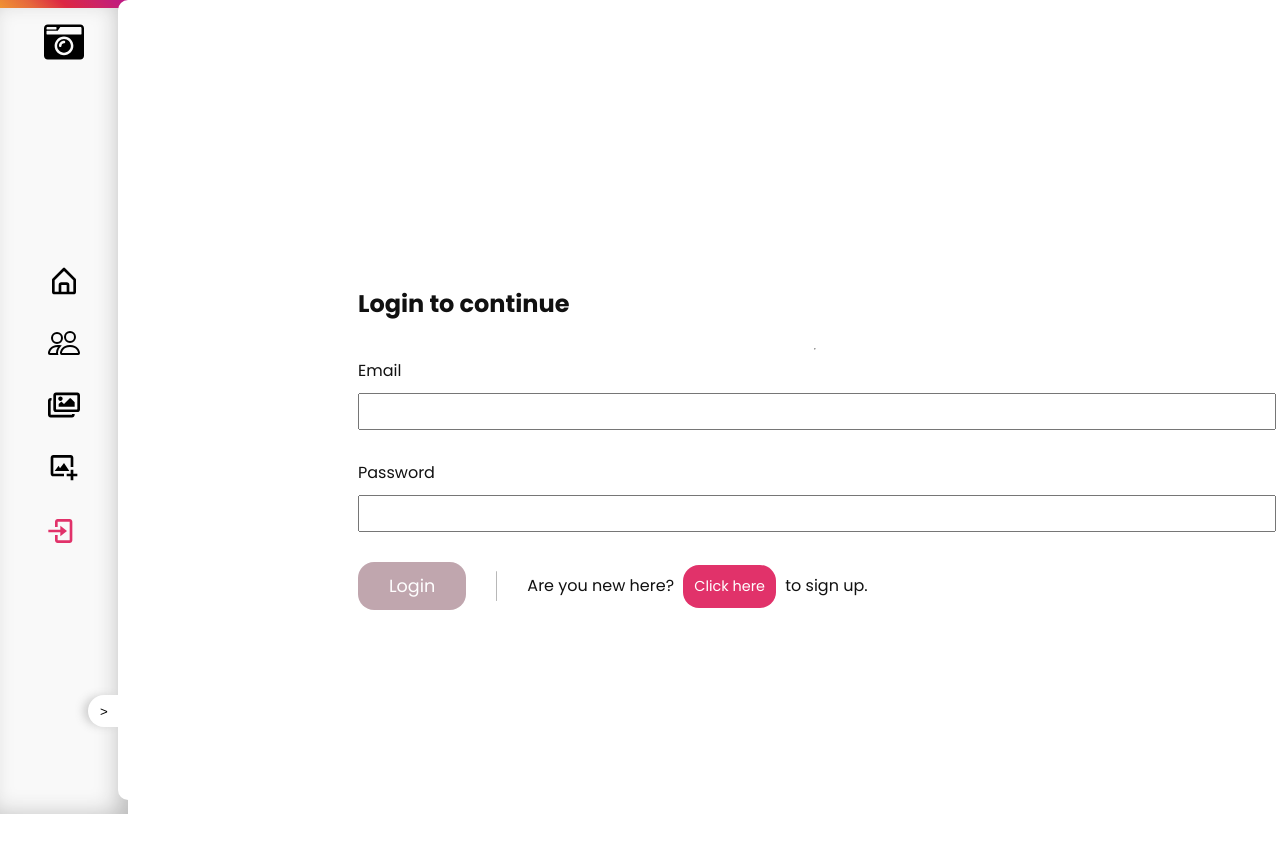
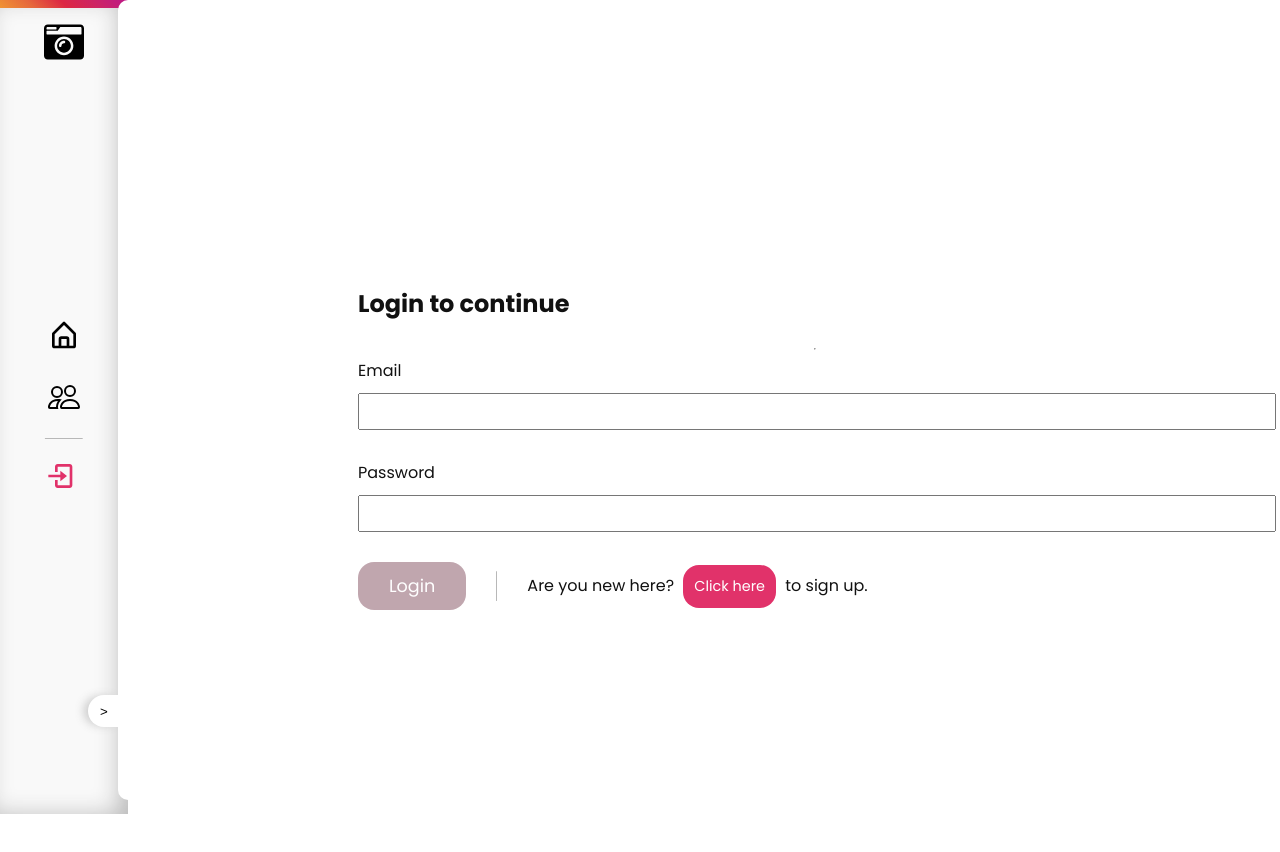
Before and after one commit to FoxSaysDerp/odyssey-app, a React (Create React App) app in the folder client/: page /auth in a window 1280 px wide. Shown: the top 852 px of the page. Built offline with nearby package versions, Linux system fonts and the light colour scheme.

Commit message:
Added auth routing

```diff
--- a/client/src/App.js
+++ b/client/src/App.js
@@ -11,6 +11,7 @@ import Header from "./common/components/Layout/Header";
 import Users from "./user/pages/Users";
 import Auth from "./user/pages/Auth";
 
+import AllMemories from "./memories/pages/AllMemories";
 import NewMemory from "./memories/pages/NewMemory";
 import UpdateMemory from "./memories/pages/UpdateMemory";
 import UserMemories from "./memories/pages/UserMemories";
@@ -25,30 +26,37 @@ const App = () => {
       setIsLoggedIn(false);
    }, []);
 
+   let routes;
+
+   if (isLoggedIn) {
+      routes = (
+         <Switch>
+            <Route path="/" component={AllMemories} exact />
+            <Route path="/users" component={Users} exact />
+            <Route path="/memories/new" component={NewMemory} exact />
+            <Route path="/memories/:memoryId" component={UpdateMemory} exact />
+            <Route path="/:userId/memories" component={UserMemories} exact />
+            <Redirect to="/" />
+         </Switch>
+      );
+   } else {
+      routes = (
+         <Switch>
+            <Route path="/" component={AllMemories} exact />
+            <Route path="/users" component={Users} exact />
+            <Route path="/:userId/memories" component={UserMemories} exact />
+            <Route path="/auth" component={Auth} exact />
+            <Redirect to="/auth" />
+         </Switch>
+      );
+   }
    return (
       <AuthContext.Provider
          value={{ isLoggedIn: isLoggedIn, login: login, logout: logout }}
       >
          <BrowserRouter>
             <Header />
-            <Main>
-               <Switch>
-                  <Route path="/users" component={Users} exact />
-                  <Route path="/memories/new" component={NewMemory} exact />
-                  <Route
-                     path="/memories/:memoryId"
-                     component={UpdateMemory}
-                     exact
-                  />
-                  <Route path="/auth" component={Auth} exact />
-                  <Route
-                     path="/:userId/memories"
-                     component={UserMemories}
-                     exact
-                  />
-                  <Redirect to="/" />
-               </Switch>
-            </Main>
+            <Main>{routes}</Main>
          </BrowserRouter>
       </AuthContext.Provider>
    );
--- a/client/src/common/components/Layout/Header.js
+++ b/client/src/common/components/Layout/Header.js
@@ -1,11 +1,11 @@
-import { useState } from "react";
+import { useState, useContext } from "react";
 import { Link, NavLink, withRouter } from "react-router-dom";
 import styled, { keyframes } from "styled-components";
 import classnames from "classnames";
 import theme from "../../../styles/theme";
+import { AuthContext } from "../../context/auth-context";
 
 import { FaCameraRetro } from "react-icons/fa";
-
 import { Container } from "../../../styles/Main";
 
 import nav from "../../../constant/nav";
@@ -161,6 +161,29 @@ const NavigationLink = styled(NavLink)`
       justify-content: center;
       margin-bottom: 15px;
    }
+   &:last-of-type {
+      position: relative;
+      margin-top: 15px;
+      width: 100%;
+      &:before {
+         cursor: default;
+         content: "";
+         position: absolute;
+         top: -15px;
+         left: 50%;
+         transform: translateX(-50%);
+         width: 120%;
+         height: 1px;
+         border-radius: 4px;
+         background-color: ${theme.color.gray};
+         transition: all 0.3s ease-in-out;
+      }
+      &:not(.closed) {
+         &:before {
+            width: 100%;
+         }
+      }
+   }
 `;
 
 const MenuButton = styled.button`
@@ -179,6 +202,8 @@ const MenuButton = styled.button`
 
 const Header = () => {
    const [isClosed, setIsClosed] = useState(true);
+   const auth = useContext(AuthContext);
+
    return (
       <HeaderWrapper className={classnames({ closed: isClosed })}>
          <HeaderContainer className={classnames({ closed: isClosed })}>
@@ -188,6 +213,21 @@ const Header = () => {
             </HeaderLink>
             <Navigation className={classnames({ closed: isClosed })}>
                {nav.map((item, index) => {
+                  if (auth.isLoggedIn === false) {
+                     return (
+                        item.loggedIn === false && (
+                           <NavigationLink
+                              to={item.link}
+                              key={index}
+                              className={classnames({ closed: isClosed })}
+                              activeClassName="active"
+                              exact
+                           >
+                              {item.icon} <span>{item.label}</span>
+                           </NavigationLink>
+                        )
+                     );
+                  } else {
                      return (
                         <NavigationLink
                            to={item.link}
@@ -199,6 +239,7 @@ const Header = () => {
                            {item.icon} <span>{item.label}</span>
                         </NavigationLink>
                      );
+                  }
                })}
             </Navigation>
             <MenuButton onClick={() => setIsClosed(!isClosed)}>
--- a/client/src/constant/nav.js
+++ b/client/src/constant/nav.js
@@ -8,13 +8,13 @@ const nav = [
       icon: <BiHomeAlt className="react-icon" />,
       label: "Home",
       link: "/",
-      loggedIn: true,
+      loggedIn: false,
    },
    {
       icon: <BsPeople className="react-icon" />,
       label: "All users",
       link: "/users",
-      loggedIn: true,
+      loggedIn: false,
    },
    {
       icon: <FaRegImages className="react-icon" />,
--- /dev/null
+++ b/client/src/memories/pages/AllMemories.js
@@ -0,0 +1,32 @@
+import React from "react";
+import MemoryList from "../components/MemoryList";
+import moment from "moment";
+
+const DUMMY_MEMORIES = [
+   {
+      id: "m1",
+      title: "Test title",
+      description:
+         "Lorem ipsum dolor sit amet, consectetur adipiscing elit, sed do eiusmod tempor incididunt ut labore et dolore magna aliqua. Ut enim ad minim veniam, quis nostrud exercitation ullamco laboris nisi ut aliquip ex ea commodo consequat.",
+      imageUrl:
+         "https://images.unsplash.com/photo-1650464187828-d380b8edbc0b?ixlib=rb-1.2.1&ixid=MnwxMjA3fDB8MHxwaG90by1wYWdlfHx8fGVufDB8fHx8&auto=format&fit=crop&w=987&q=80",
+      creatorId: "foxsaysderp",
+      createdOn: moment().format("LL"),
+   },
+   {
+      id: "m2",
+      title: "Test title",
+      description:
+         "Lorem ipsum dolor sit amet, consectetur adipiscing elit, sed do eiusmod tempor incididunt ut labore et dolore magna aliqua. Ut enim ad minim veniam, quis nostrud exercitation ullamco laboris nisi ut aliquip ex ea commodo consequat.",
+      imageUrl:
+         "https://images.unsplash.com/photo-1650464232600-68f45ea392ad?ixlib=rb-1.2.1&ixid=MnwxMjA3fDB8MHxwaG90by1wYWdlfHx8fGVufDB8fHx8&auto=format&fit=crop&w=2070&q=80",
+      creatorId: "hugephotographer2022",
+      createdOn: moment().format("LL"),
+   },
+];
+
+const AllMemories = () => {
+   return <MemoryList items={DUMMY_MEMORIES} />;
+};
+
+export default AllMemories;
--- a/client/src/user/pages/Auth.js
+++ b/client/src/user/pages/Auth.js
@@ -1,4 +1,4 @@
-import { useState } from "react";
+import { useState, useContext } from "react";
 import styled from "styled-components";
 
 import {
@@ -7,10 +7,11 @@ import {
    VALIDATOR_REQUIRE,
 } from "../../util/validators";
 import { useForm } from "../../common/hooks/useForm";
+import { AuthContext } from "../../common/context/auth-context";
 
+import theme from "../../styles/theme";
 import Input from "../../common/components/Input";
 import { button } from "../../common/components/Button";
-import theme from "../../styles/theme";
 
 const AuthWrapper = styled.div`
    height: 100vh;
@@ -54,6 +55,7 @@ const Divider = styled.span`
 `;
 
 const Auth = () => {
+   const auth = useContext(AuthContext);
    const [isLoginMode, setIsLoginMode] = useState(true);
 
    const { formState, inputHandler, setFormData } = useForm({
@@ -70,6 +72,7 @@ const Auth = () => {
    const authSubmitHandler = (e) => {
       e.preventDefault();
       console.log(formState.inputs);
+      auth.login();
    };
 
    const switchModeHandler = () => {
```
Lines whose indentation alone changed are shown as unchanged.
